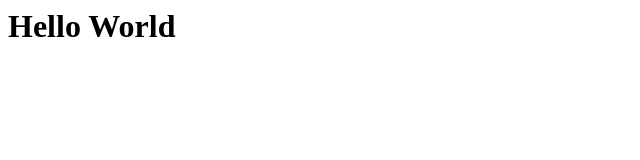
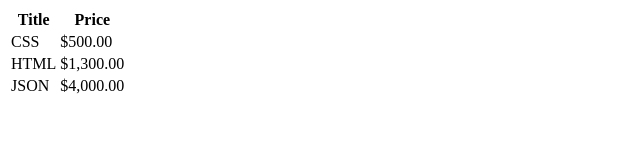
Before and after one commit to tatchapoom/myServer, a website: page Public/index.html in a window 1280 px wide. Shown: the whole page, without its empty margins (0-640 px from the left). Drawn offline with nearby package versions, Linux system fonts and the light colour scheme.

Commit message:
Change index.html,app.js

```diff
--- a/Public/index.html
+++ b/Public/index.html
@@ -5,6 +5,17 @@
 	<title>Hello</title>
 </head>
 <body ng-controller="mainCtrl">
-	<h1>Hello World</h1>
+	<table>
+		<thead>
+			<th>Title</th>
+			<th>Price</th>
+		</thead>
+		<tbody>
+			<tr ng-repeat="book in books">
+				<td>{{book.title}}</td>
+				<td>{{book.price | currency:'$'}}</td>
+			</tr>
+		</tbody>
+	</table>
 </body>
 </html
--- a/Public/js/app.js
+++ b/Public/js/app.js
@@ -1,4 +1,8 @@
 angular.module("myApp", [])
 .controller('mainCtrl', function($scope){
-	$scope.name = 'Kla';
+	$scope.books = [
+		{title: 'CSS', price: 500},
+		{title: 'HTML', price: 1300},
+		{title: 'JSON', price: 4000}
+	];
 })
```
